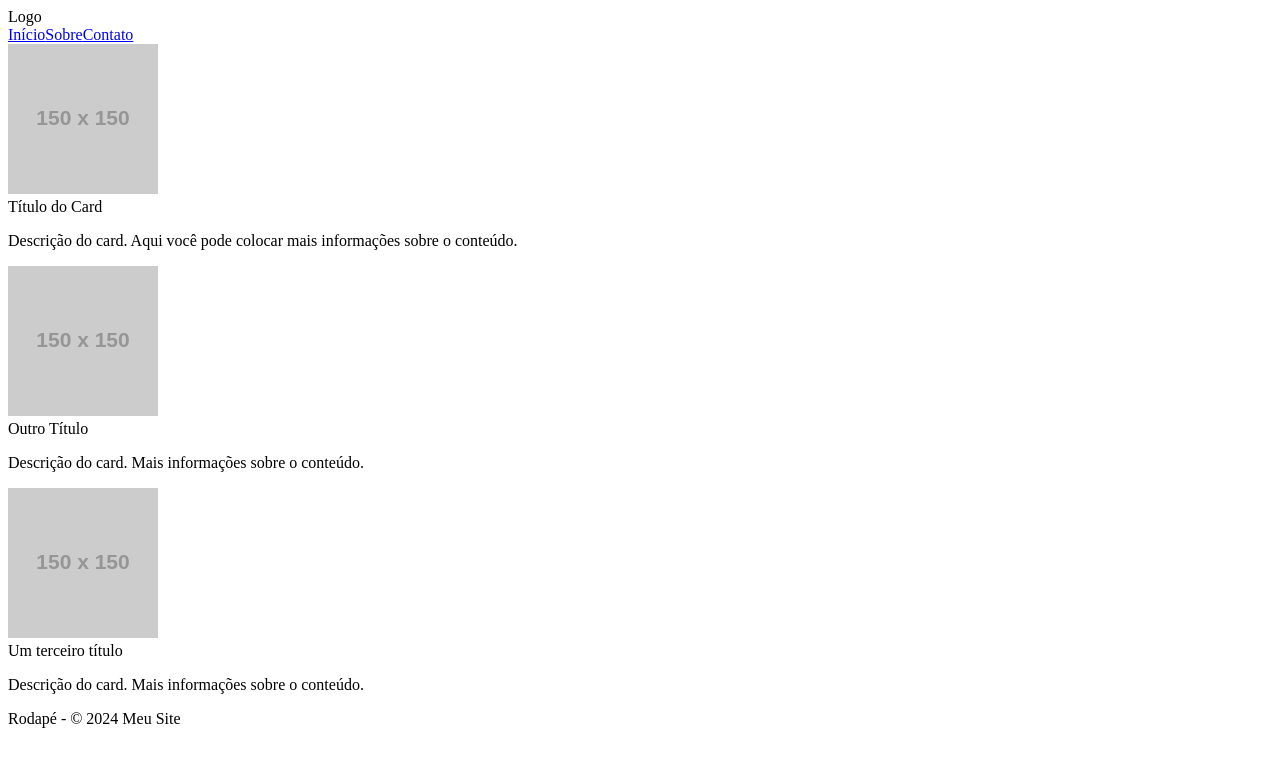
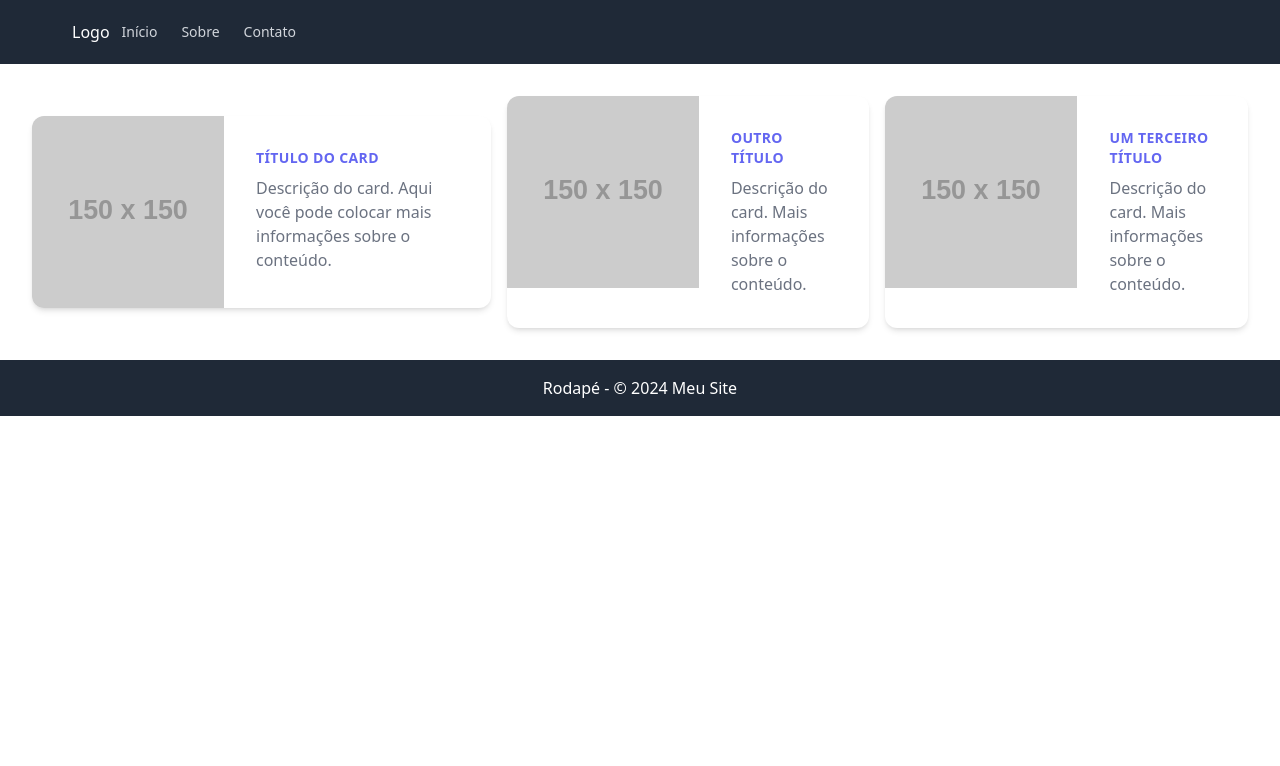
Before and after one commit to afmireski/frontend-projeto-integrador, a Next.js app in the folder magmartfront/: page /home in a window 1280 px wide. Shown: the top 766 px of the page. Built offline with nearby package versions, Linux system fonts and the light colour scheme.

Commit message:
subindo melhorias

```diff
--- a/magmartfront/src/components/Card.tsx
+++ b/magmartfront/src/components/Card.tsx
@@ -8,7 +8,7 @@ Card.propTypes = {
 
 function Card({ title, description }) {
     return (
-        <div className="max-w-md bg-white rounded-xl shadow-md overflow-hidden md:max-w-2xl inline-block mr-4 mb-4">
+        <div className="max-w-md mx-auto bg-white rounded-xl shadow-md overflow-hidden md:max-w-2xl">
             <div className="md:flex">
                 <div className="md:flex-shrink-0">
                     <img className="h-48 w-full object-cover md:w-48" src="https://via.placeholder.com/150" alt="Imagem do Card" />
--- a/magmartfront/src/components/Navbar.tsx
+++ b/magmartfront/src/components/Navbar.tsx
@@ -7,10 +7,10 @@ function Navbar() {
                 <div className="flex items-center justify-between h-16">
                     <div className="flex items-center">
                         <div className="hidden md:block">
-                            <div className="flex justify-between items-center flex-shrink-0 text-white">
-                                Logo
-                            </div>
-                            <div className="flex justify-between items-center ml-10 space-x-4">
+                            <div className="flex justify-between items-center ml-10 ">
+                                <div className="flex justify-between items-center flex-shrink-0 text-white">
+                                    Logo
+                                </div>
                                 <a href="#" className="text-gray-300 hover:bg-gray-700 hover:text-white px-3 py-2 rounded-md text-sm font-medium">Início</a>
                                 <a href="#" className="text-gray-300 hover:bg-gray-700 hover:text-white px-3 py-2 rounded-md text-sm font-medium">Sobre</a>
                                 <a href="#" className="text-gray-300 hover:bg-gray-700 hover:text-white px-3 py-2 rounded-md text-sm font-medium">Contato</a>
--- a/magmartfront/src/pages/home.tsx
+++ b/magmartfront/src/pages/home.tsx
@@ -1,5 +1,8 @@
-import Image from "next/image";
+import React,{ useState } from 'react';
 import styles from '../styles/Home.module.css';
+import "../app/globals.css";
+import Image from 'next/image'
+import { useRouter } from 'next/router';
 import Navbar from '../components/Navbar';
 import Card from '../components/Card';
 import Footer from '../components/Footer';
```
